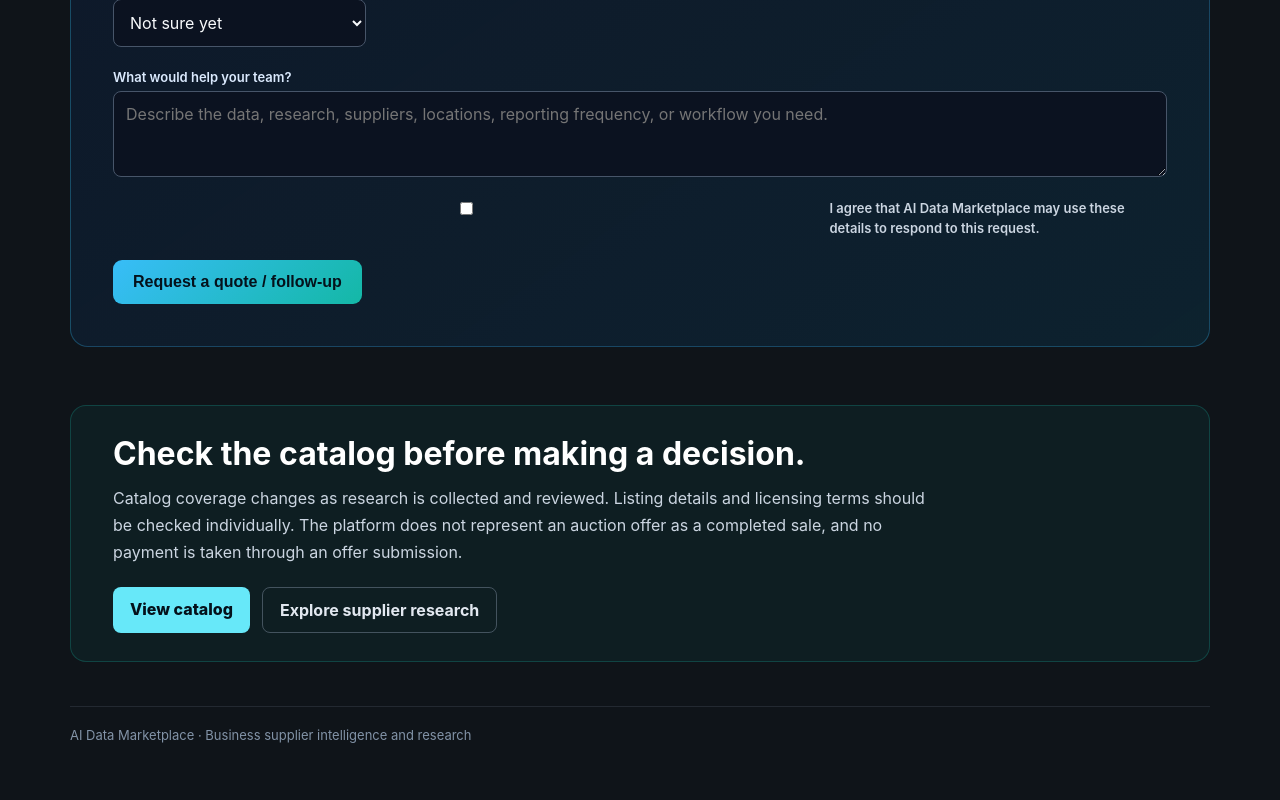
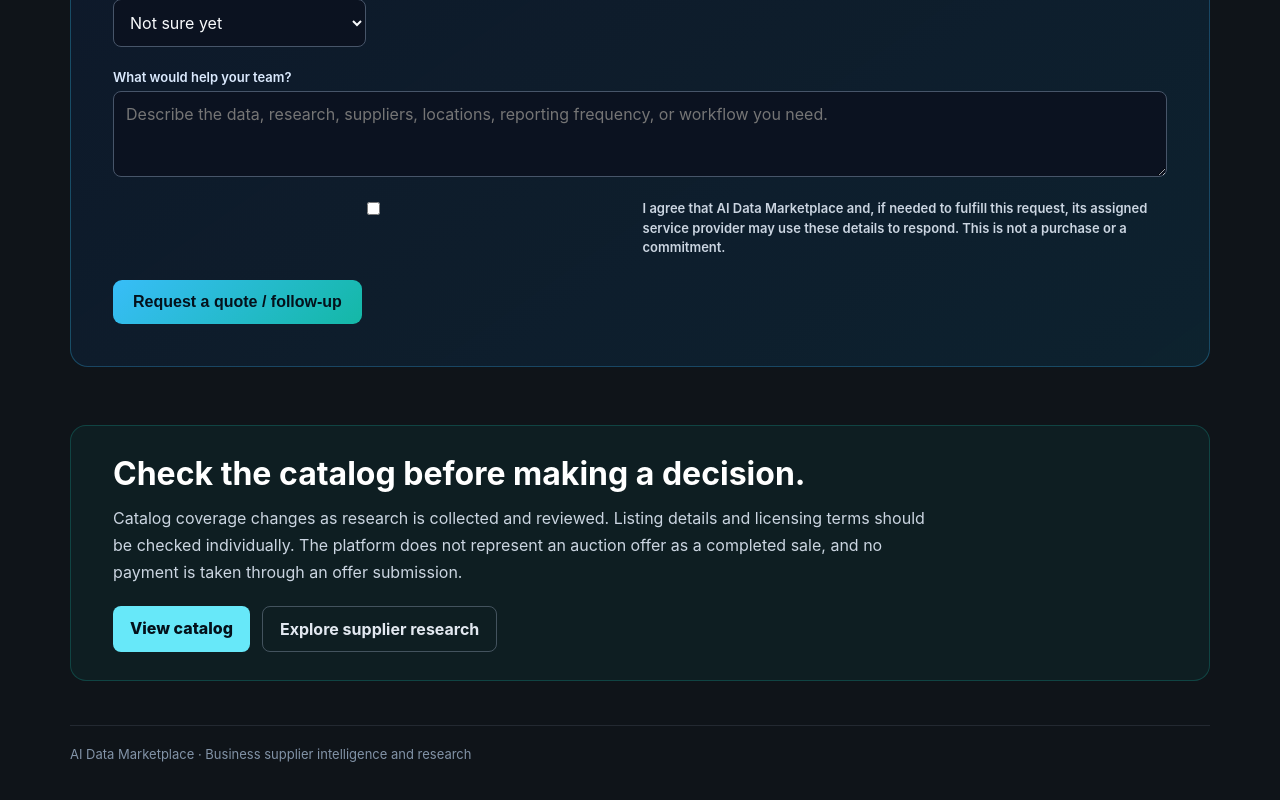
Before and after one commit to coffeyjessie996-ux/AiDataMarketplacefinal, a Next.js app in the folder apps/web/: page /for-businesses in a window 1280 px wide. Shown: the part 2861-3661 px from the top of the page. Built offline with nearby package versions, Linux system fonts and the light colour scheme; no server answers.

Commit message:
Clarify buyer contact consent for assigned service fulfillment

```diff
--- a/apps/web/app/for-businesses/buyer-inquiry-form.tsx
+++ b/apps/web/app/for-businesses/buyer-inquiry-form.tsx
@@ -81,7 +81,7 @@ export default function BuyerInquiryForm() {
         </label>
         <label style={{ display: 'grid', gap: 6, color: '#dbeafe', fontSize: 13, gridColumn: '1 / -1' }}>What would help your team? <textarea name="message" rows={3} maxLength={1500} placeholder="Describe the data, research, suppliers, locations, reporting frequency, or workflow you need." style={{ ...fieldStyle, resize: 'vertical' }} /></label>
         <label aria-hidden="true" style={{ position: 'absolute', left: '-10000px', width: 1, height: 1, overflow: 'hidden' }}>Leave this field empty<input name="website" tabIndex={-1} autoComplete="off" /></label>
-        <label style={{ display: 'flex', gap: 10, alignItems: 'flex-start', color: '#cbd5e1', fontSize: 13, lineHeight: 1.5, gridColumn: '1 / -1' }}><input name="consent" type="checkbox" required style={{ marginTop: 3 }} />I agree that AI Data Marketplace may use these details to respond to this request.</label>
+        <label style={{ display: 'flex', gap: 10, alignItems: 'flex-start', color: '#cbd5e1', fontSize: 13, lineHeight: 1.5, gridColumn: '1 / -1' }}><input name="consent" type="checkbox" required style={{ marginTop: 3 }} />I agree that AI Data Marketplace and, if needed to fulfill this request, its assigned service provider may use these details to respond. This is not a purchase or a commitment.</label>
         <div style={{ gridColumn: '1 / -1', display: 'flex', alignItems: 'center', gap: 14, flexWrap: 'wrap' }}>
           <button type="submit" disabled={busy} style={{ padding: '13px 20px', borderRadius: 9, background: busy ? '#475569' : 'linear-gradient(135deg,#38bdf8,#14b8a6)', color: '#04111b', fontWeight: 800, border: 0, cursor: busy ? 'wait' : 'pointer' }}>{busy ? 'Sending…' : 'Request a quote / follow-up'}</button>
           <span role="status" style={{ color: '#86efac', fontSize: 13 }}>{message}</span>
```
